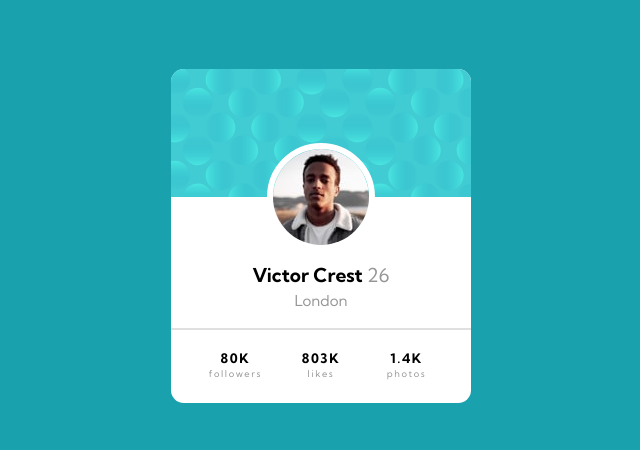
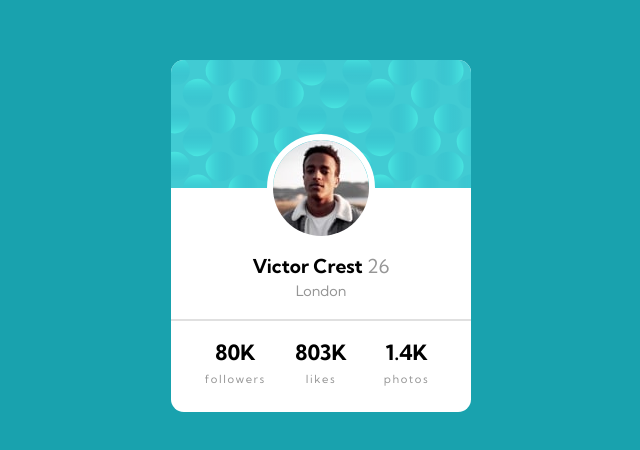
Before and after one commit to Drumstickz64/frontend-mentor-profile-card, a plain HTML site: page public/index.html in a window 1280 px wide. Shown: the part 164-614 px from the top of the page, without its empty margins (319-959 px from the left). Drawn offline with Linux system fonts and the light colour scheme.

Commit message:
fix fix styling mistakes

```diff
--- a/public/style.css
+++ b/public/style.css
@@ -127,6 +127,10 @@ h6 {
   line-height: 1;
 }
 
+small {
+  font-size: var(--fs-300);
+}
+
 .card {
   width: 18.75rem;
   background: hsl(0, 0%, 100%);
@@ -178,7 +182,10 @@ h6 {
 }
 
 .card__footer > * {
+  text-align: center;
+}
+
+.card__footer small {
   font-size: var(--fs-150);
-  text-align: center;
   letter-spacing: 0.1rem;
 }
```
